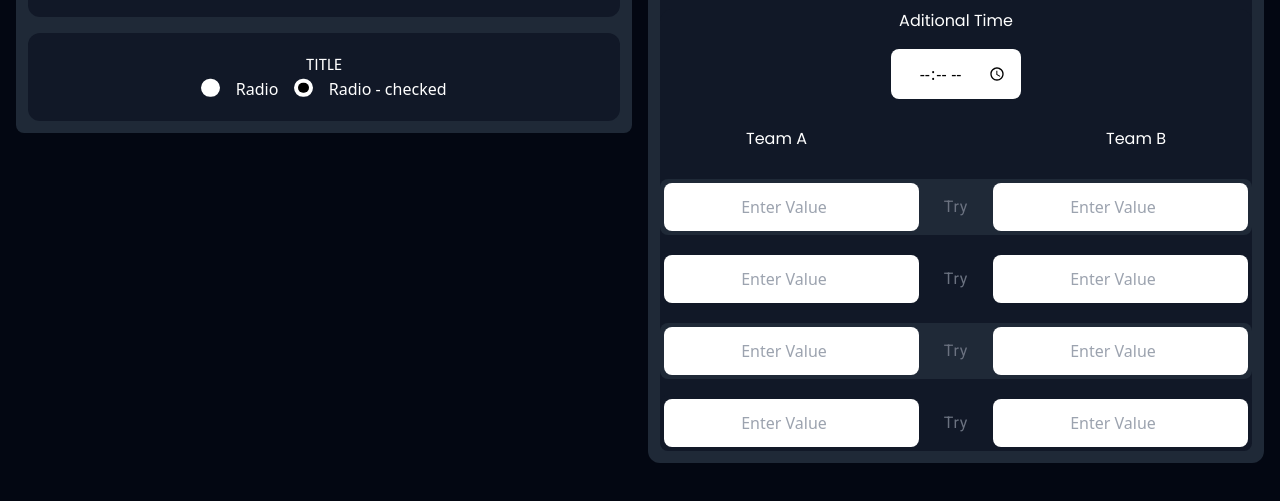
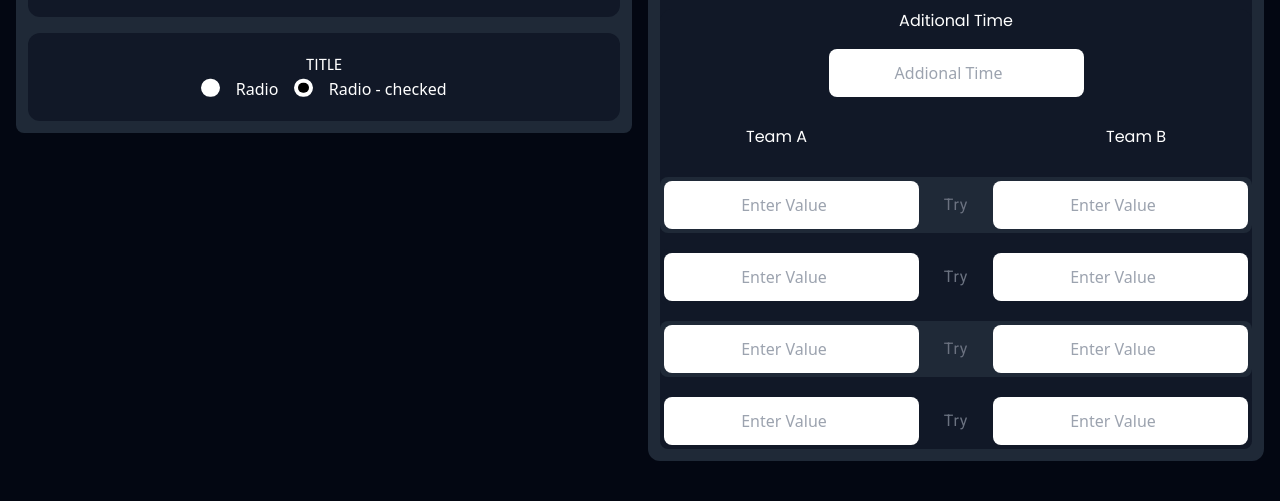
Before and after one commit to yanniro2/UI-Dashboard-ScoreBoard, a plain HTML site: page index.html in a window 1280 px wide. Shown: the part 155-656 px from the top of the page. Drawn offline with nearby package versions, Linux system fonts and the light colour scheme; a web font is replaced by a local one.

Commit message:
time to number

```diff
--- a/index.html
+++ b/index.html
@@ -99,7 +99,7 @@
 
                     <div class="flex flex-col items-center justify-center gap-[1rem]">
                         <label class="h2" for="">Aditional time</label>
-                        <input type="time" name="" id="" class="input w-min">
+                        <input type="number" name="" id="" class="input" placeholder="Addional Time">
                     </div>
                     <!-- TeamNames component or Loading -->
                     <div class="w-3/4 flex items-start justify-between p-3 mx-auto">
```
